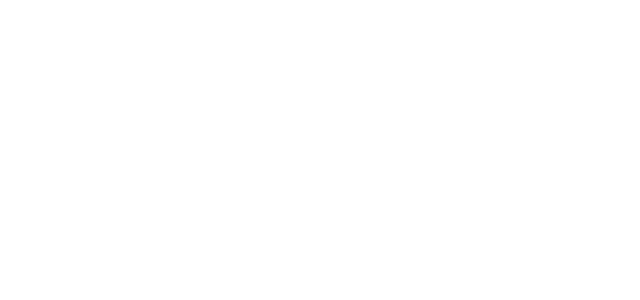
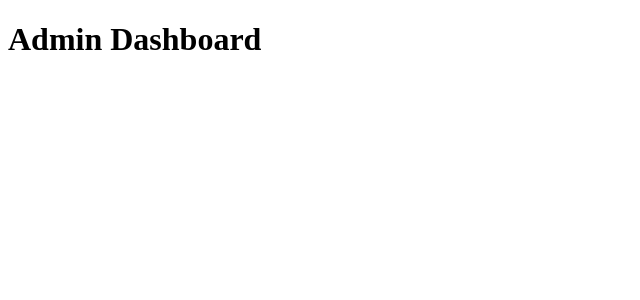
Before and after one commit to HARSHIL689/car-dealership-management, a React (Vite) app in the folder frontend/car-management/: page /admin in a window 1280 px wide. Shown: the top 300 px of the page, without its empty margins (0-640 px from the left). Built offline with nearby package versions, Linux system fonts and the light colour scheme.

Commit message:
feat: initialized routes and their respective pages

```diff
--- a/frontend/car-management/src/App.jsx
+++ b/frontend/car-management/src/App.jsx
@@ -1,12 +1,19 @@
-import { useState } from 'react'
+import { Routes, Route } from "react-router-dom";
 
+import Login from "./pages/Login";
+import Register from "./pages/Register";
+import Dashboard from "./pages/Dashboard";
+import Admin from "./pages/Admin";
 
 function App() {
 
   return (
-    <>
-
-    </>
+    <Routes>
+      <Route path="/" element={<Dashboard />} />
+      <Route path="/login" element={<Login />} />
+      <Route path="/register" element={<Register />} />
+      <Route path="/admin" element={<Admin />} />
+    </Routes>
   )
 }
 
--- a/frontend/car-management/src/main.jsx
+++ b/frontend/car-management/src/main.jsx
@@ -1,9 +1,15 @@
+import React from "react";
+import ReactDOM from "react-dom/client";
+import { BrowserRouter } from "react-router-dom";
 import { StrictMode } from 'react'
 import { createRoot } from 'react-dom/client'
 import App from './App.jsx'
+import "./index.css"
 
 createRoot(document.getElementById('root')).render(
-  <StrictMode>
-    <App />
-  </StrictMode>,
+  <React.StrictMode>
+    <BrowserRouter>
+      <App />
+    </BrowserRouter>
+  </React.StrictMode>
 )
--- /dev/null
+++ b/frontend/car-management/src/pages/Admin.jsx
@@ -0,0 +1,9 @@
+function Admin() {
+  return (
+    <div>
+      <h1>Admin Dashboard</h1>
+    </div>
+  );
+}
+
+export default Admin;
--- /dev/null
+++ b/frontend/car-management/src/pages/Dashboard.jsx
@@ -0,0 +1,9 @@
+function Dashboard() {
+  return (
+    <div>
+      <h1>Dashboard</h1>
+    </div>
+  );
+}
+
+export default Dashboard;
--- /dev/null
+++ b/frontend/car-management/src/pages/Login.jsx
@@ -0,0 +1,9 @@
+function Login() {
+  return (
+    <div>
+      <h1>Login Page</h1>
+    </div>
+  );
+}
+
+export default Login;
--- /dev/null
+++ b/frontend/car-management/src/pages/Register.jsx
@@ -0,0 +1,9 @@
+function Register() {
+  return (
+    <div>
+      <h1>Register Page</h1>
+    </div>
+  );
+}
+
+export default Register;
```
